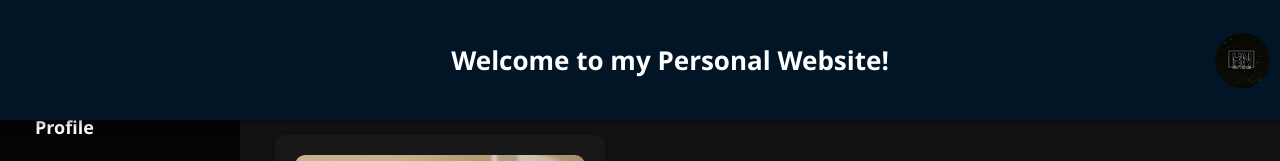
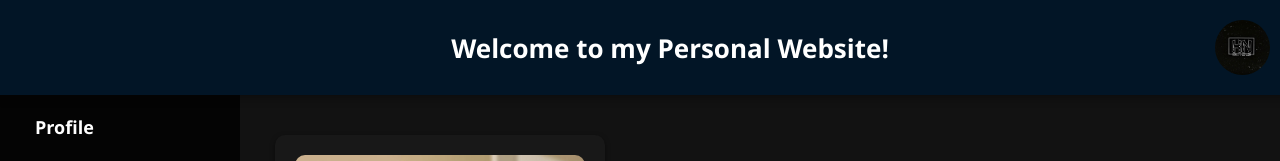
Before and after one commit to BarbieBarbie-code/NifrasKJ-website, a plain HTML site: page index.html in a window 1280 px wide. Shown: the top 161 px of the page. Drawn offline with Linux system fonts and the light colour scheme.

Commit message:
Add files via upload

```diff
--- a/index.html
+++ b/index.html
@@ -34,7 +34,7 @@
             top: 0;
             z-index: 1000;
             box-shadow: 0 4px 8px rgba(0, 0, 0, 0.3);
-            height: 80px;
+            height: 55px;
         }
 
         header h1 {
```
